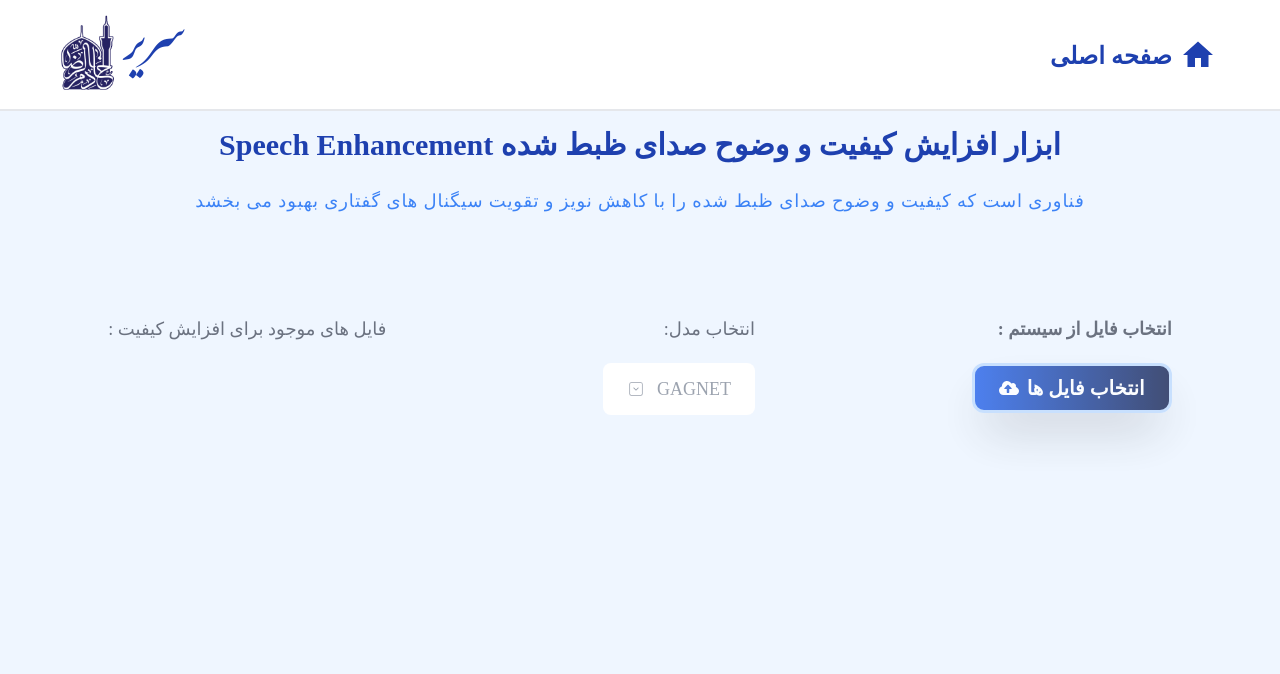
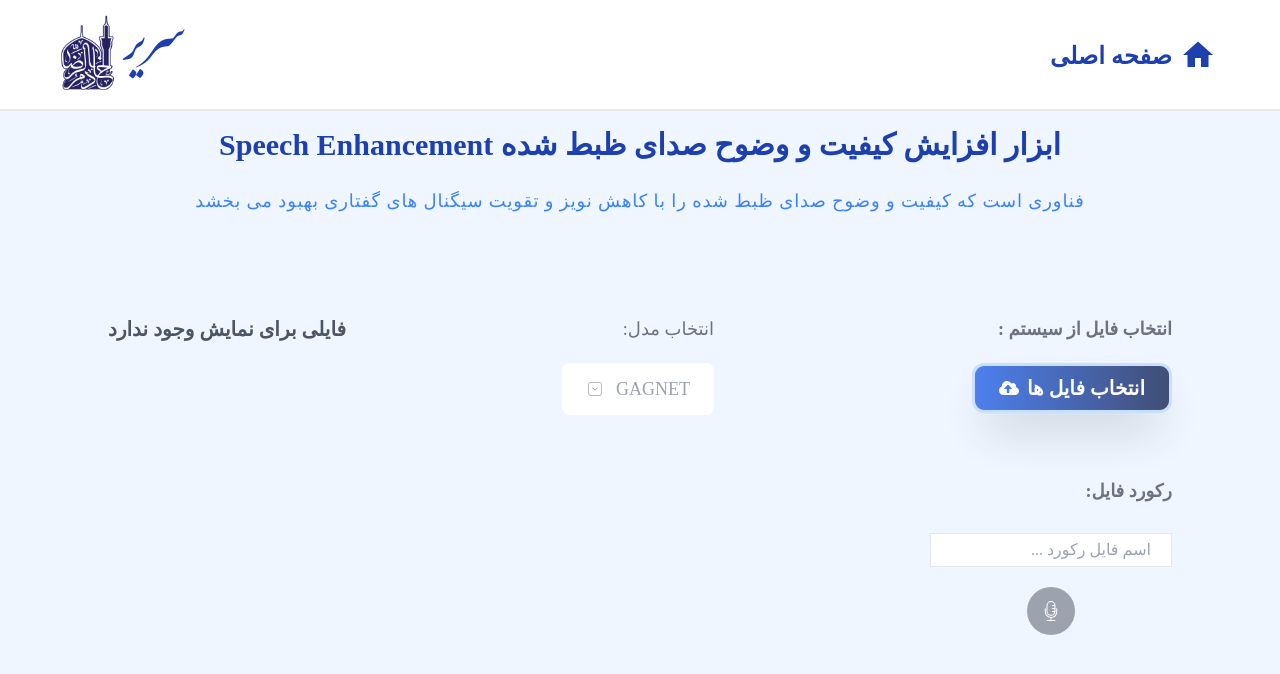
Before and after one commit to EHSANMADADI/Sarir, a React (Create React App) app: page /SpeechEnhancement in a window 1280 px wide. Shown: the top 674 px of the page. Built offline with nearby package versions, Linux system fonts and the light colour scheme.

Commit message:
add  voice record to speech page

```diff
--- a/src/Componnent/SpeechEnhancement/Body.tsx
+++ b/src/Componnent/SpeechEnhancement/Body.tsx
@@ -1,12 +1,16 @@
-import React, { useState } from 'react'
+import React, { useEffect, useState } from 'react'
 import { CiSquareChevDown } from 'react-icons/ci';
 import { FaCloudUploadAlt, FaPlay } from 'react-icons/fa';
 import { IoPauseOutline } from 'react-icons/io5';
-import { MdDeleteSweep, MdRectangle } from 'react-icons/md';
+import { MdDeleteForever, MdDeleteSweep, MdRectangle } from 'react-icons/md';
 import { PiRecordFill } from 'react-icons/pi';
 import VoiceRecorder from '../Share/VoiceRecorder';
 
 export default function Body() {
+  const [savedRecordings, setSavedRecordings] = useState(() => {
+    const storage = JSON.parse(localStorage.getItem("Speech") || "[]");
+    return storage;
+  });
   const [file, setFile] = useState<File | null>(null);
   const [isOpen, setIsOpen] = useState(false);
   const [selectedLanguages, setSelectedLanguages] = useState("GAGNET");
@@ -22,16 +26,64 @@ export default function Body() {
     }
   };
 
+  const deleteItem = (index: number) => {
+    const updatedRecordings = savedRecordings.filter(
+      (_: any, i: number) => i !== index
+    );
+    setSavedRecordings(updatedRecordings);
+  };
+
+  const handleNewRecording = (recording: { name: string; audio: string }) => {
+    setSavedRecordings((prev: any) => [...prev, recording]);
+  };
+  useEffect(() => {
+    localStorage.setItem("Speech", JSON.stringify(savedRecordings));
+  }, [savedRecordings]);
+
+
   return (
     <div className="bg-blue-50 max-h-screen h-auto flex font-Byekan  mt-20 justify-around">
       <div className="extended-file">
-        <div
-          className="flex justify-end"
-        >
-          <span className="text-gray-500 font-Byekan  text-lg">
-            : فایل های موجود برای افزایش کیفیت
+      {savedRecordings.length > 0 ? (
+          <>
+            <div className="flex justify-end">
+              <span className="text-gray-500 font-Byekan text-lg">
+              : فایل های موجود برای افزایش کیفیت
+              </span>
+            </div>
+            <div className="border-b-2 border-gray-600">
+              {savedRecordings.map(
+                (item: { name: string; audio: string }, index: number) => (
+                  <div className="my-2" key={index}>
+                    <span>{item.name}:</span>
+                    <audio
+                      controls
+                      src={item.audio}
+                      className="w-full mb-3 border border-red-300 rounded-md"
+                    />
+                    <div className="flex items-center">
+                      <span
+                        onClick={() => deleteItem(index)}
+                        className="text-white text-xl bg-gradient-to-r px-6 py-2 cursor-pointer rounded-2xl hover:scale-105 duration-200 from-red-600 to-red-950"
+                      >
+                        <MdDeleteForever />
+                      </span>
+
+                      <span className="text-white text-base mx-2 bg-gradient-to-r px-16 py-2 cursor-pointer hover:scale-105 duration-200 rounded-2xl from-blue-600 to-blue-950">
+                        {" "}
+                        تبدیل
+                      </span>
+                    </div>
+                  </div>
+                )
+              )}
+            </div>
+          </>
+        ) : (
+          <span className="text-xl font-bold text-gray-600">
+            فایلی برای نمایش وجود ندارد
           </span>
-        </div>
+        )}
       </div>
 
       <div className="change-languege">
@@ -101,7 +153,7 @@ export default function Body() {
           )}
         </div>
 
-        {/* <VoiceRecorder nameComponent={selectedLanguages}/> */}
+        <VoiceRecorder nameComponent="Speech"  onRecordingComplete={handleNewRecording}/>
       </div>
     </div>
   )
```
